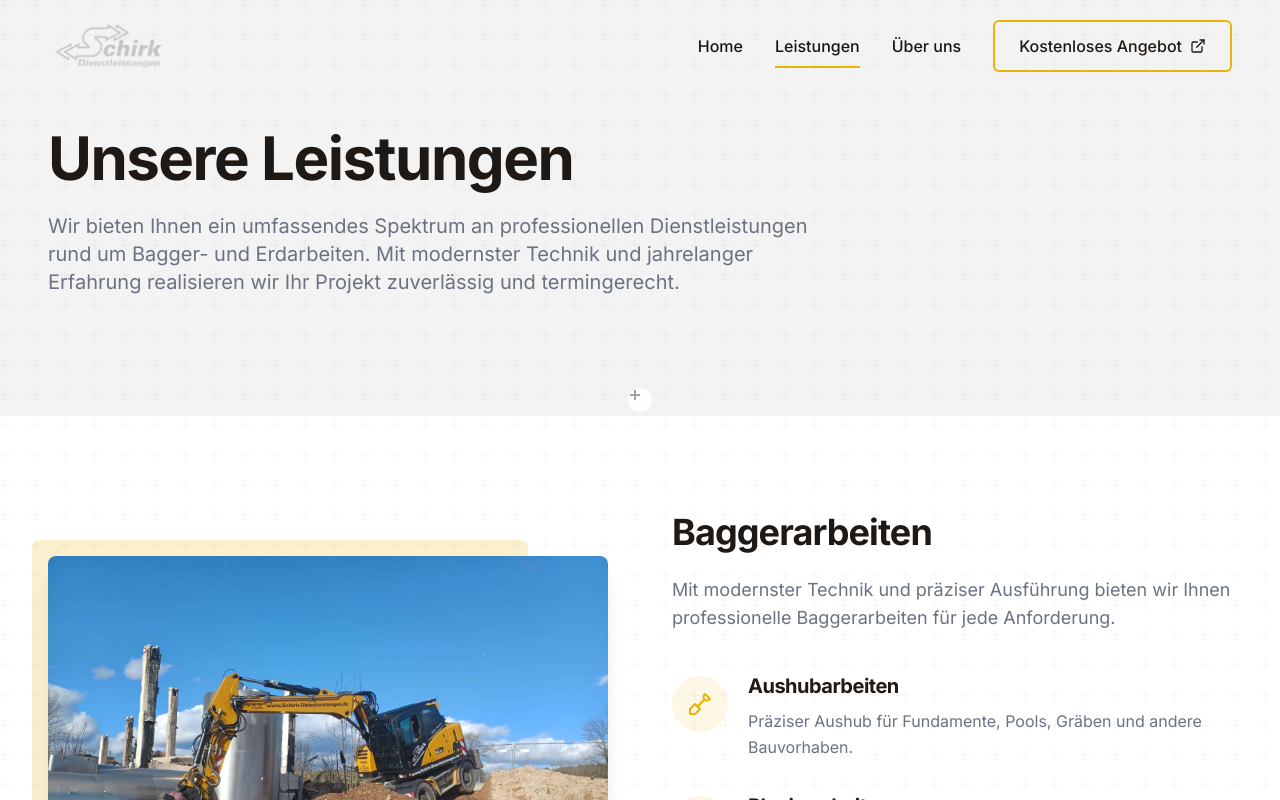
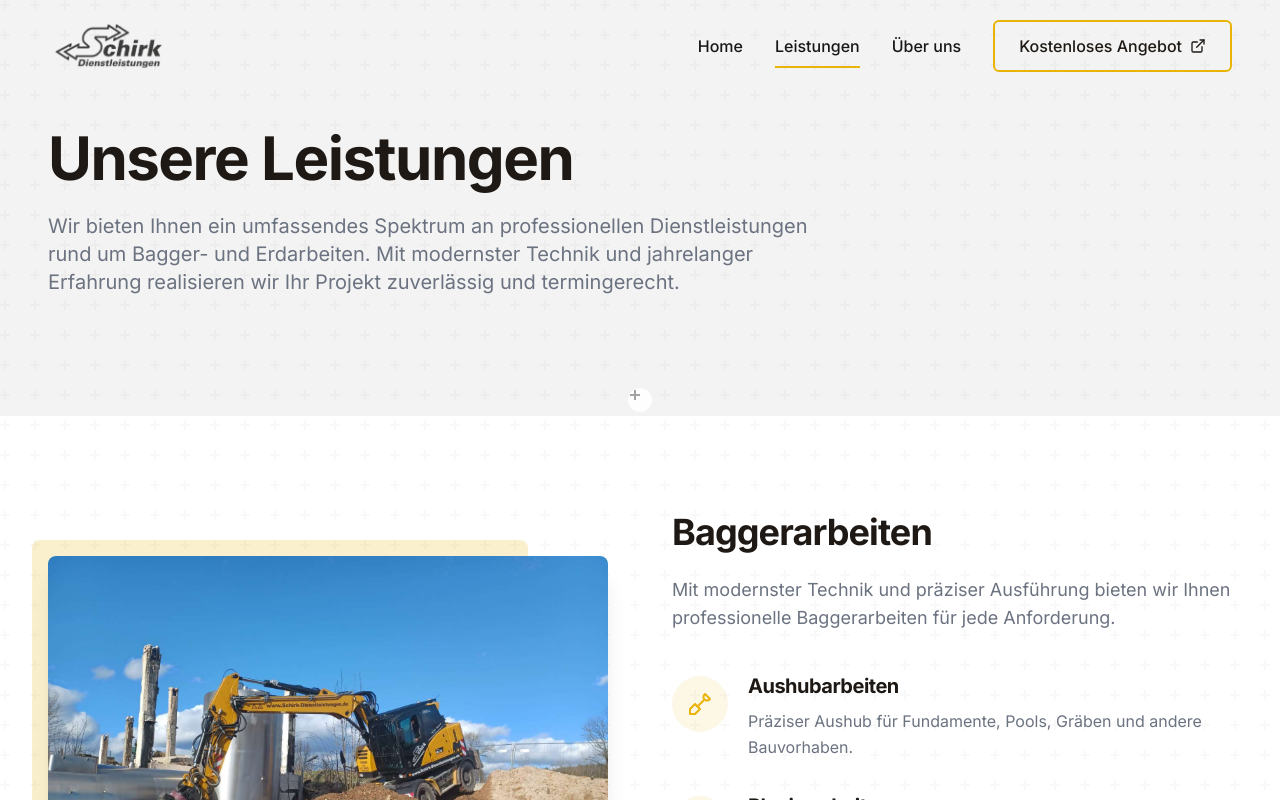
Before and after one commit to EJResults-com/schirk-dienstleistung, a React (Vite) app: page /leistungen in a window 1280 px wide. Shown: the top 800 px of the page. Built offline with nearby package versions, Linux system fonts and the light colour scheme.

Commit message:
Deploy application to Netlify

```diff
--- a/src/components/layout/Navbar.tsx
+++ b/src/components/layout/Navbar.tsx
@@ -74,10 +74,10 @@ const Navbar: React.FC<NavbarProps> = ({ scrollPosition }) => {
             whileTap={{ scale: 0.95 }}
           >
             <img
-              src="/images/schirk-dienstleistungen-logo.png"
-              alt="Schirk Dienstleistungen Logo"
-              className="h-12 w-auto invert"
-            />
+  src="/images/schirk-dienstleistungen-logo.png"
+  alt="Schirk Dienstleistungen Logo"
+  className={`h-12 w-auto ${isHomePage ? 'invert' : ''}`}
+/>
           </motion.div>
         </Link>
 
```
